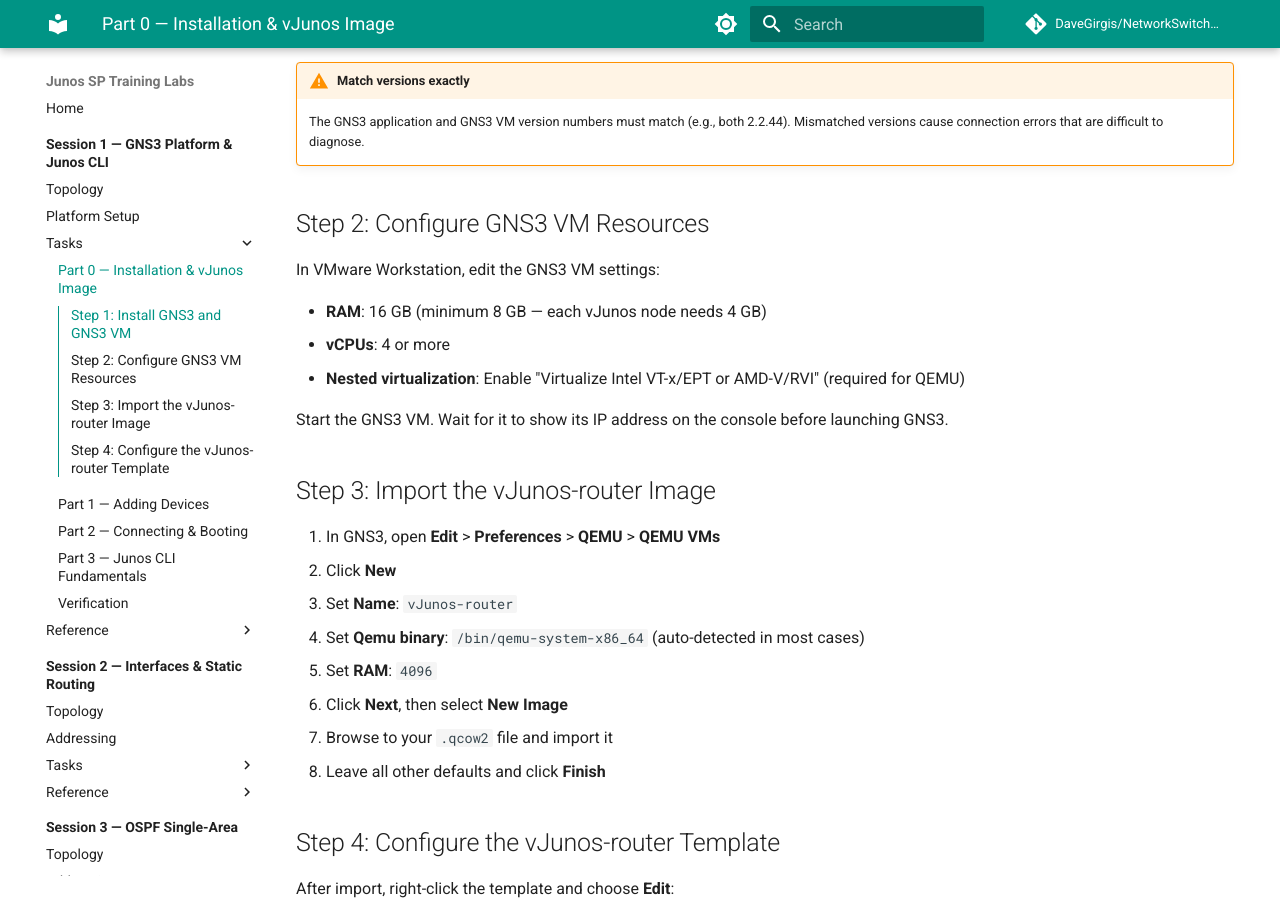
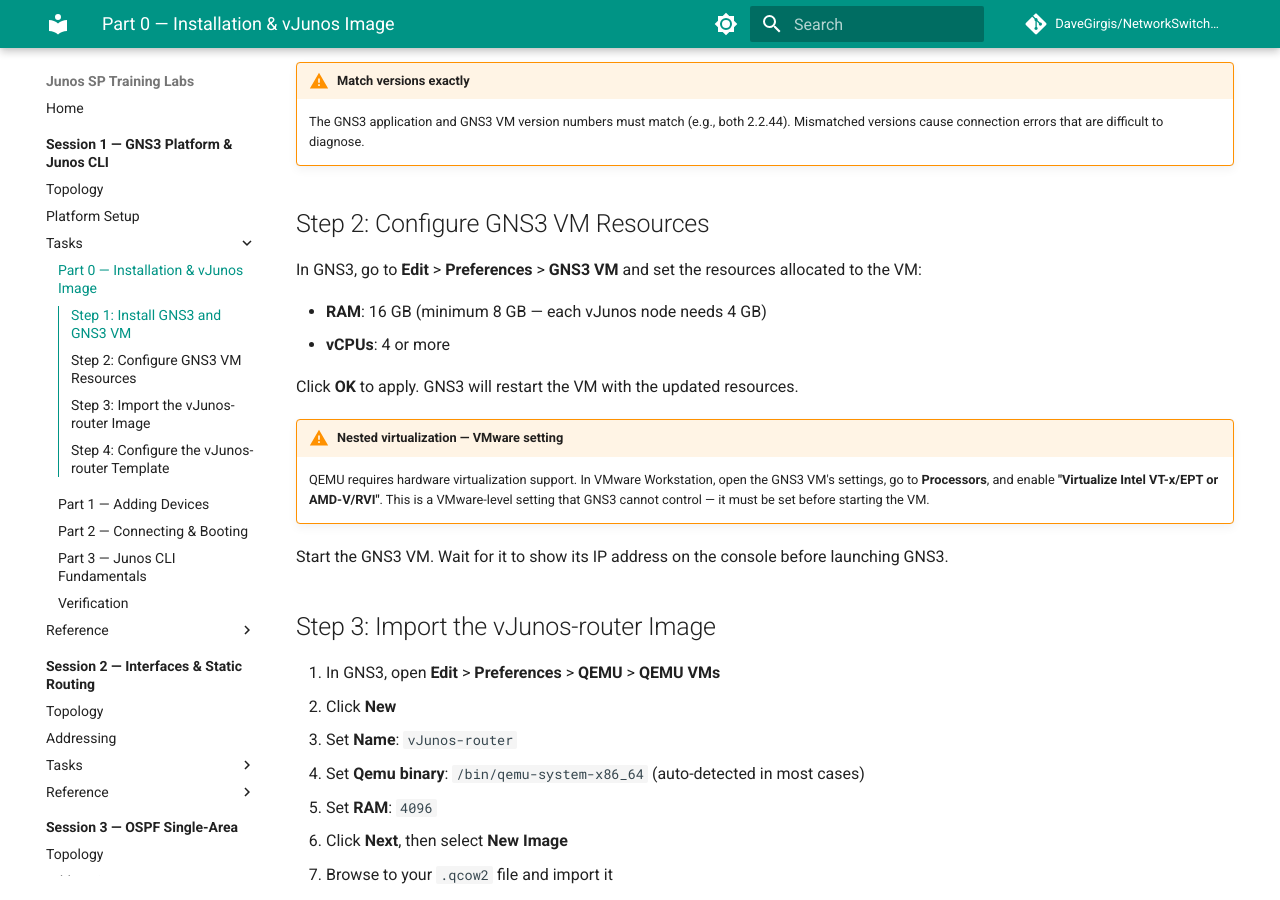
Before and after one commit to DaveGirgis/NetworkSwitchLab-JUNOS, an MkDocs documentation site: the page built from docs/session1/tasks/part0.md, in a window 1280 px wide and 900 px high, scrolled down 416 px. Built offline with MkDocs 1.6.1 and Material for MkDocs 9.7.7, drawn with Linux system fonts in a browser that asks for light colours; comment, search, counter and statistics services are not loaded.

Commit message:
Fix GNS3 VM resource config location in Session 1 Part 0
RAM/vCPU are set via Edit > Preferences > GNS3 VM in the GNS3 app,
not in VMware Workstation. Nested virtualization (VT-x) note moved
to a warning admonition since that setting does live in VMware.

Co-Authored-By: Claude Sonnet 4.6 <noreply@anthropic.com>

```diff
--- a/docs/session1/tasks/part0.md
+++ b/docs/session1/tasks/part0.md
@@ -15,11 +15,15 @@
 
 ## Step 2: Configure GNS3 VM Resources
 
-In VMware Workstation, edit the GNS3 VM settings:
+In GNS3, go to **Edit** > **Preferences** > **GNS3 VM** and set the resources allocated to the VM:
 
 - **RAM**: 16 GB (minimum 8 GB — each vJunos node needs 4 GB)
 - **vCPUs**: 4 or more
-- **Nested virtualization**: Enable "Virtualize Intel VT-x/EPT or AMD-V/RVI" (required for QEMU)
+
+Click **OK** to apply. GNS3 will restart the VM with the updated resources.
+
+!!! warning "Nested virtualization — VMware setting"
+    QEMU requires hardware virtualization support. In VMware Workstation, open the GNS3 VM's settings, go to **Processors**, and enable **"Virtualize Intel VT-x/EPT or AMD-V/RVI"**. This is a VMware-level setting that GNS3 cannot control — it must be set before starting the VM.
 
 Start the GNS3 VM. Wait for it to show its IP address on the console before launching GNS3.
 
```
